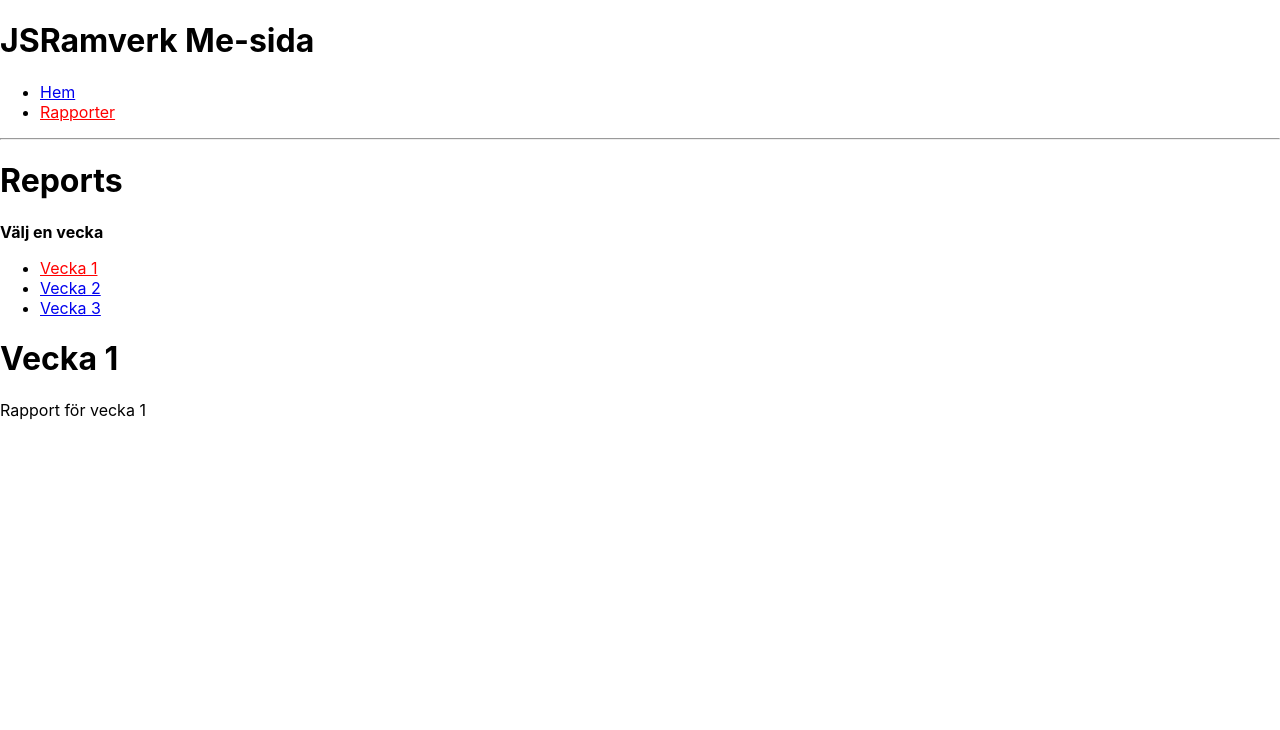
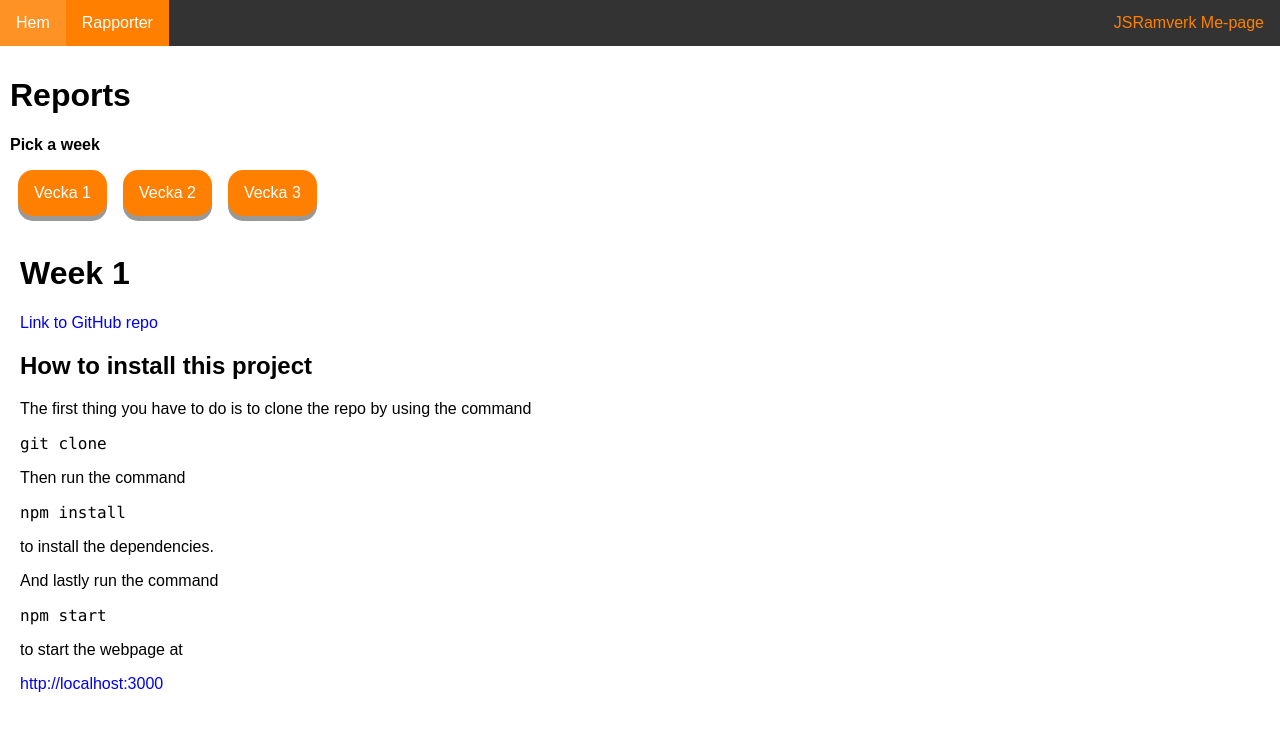
Before and after one commit to markusholmberg/jsramverk, a React (Create React App) app: page /reports/week/1 in a window 1280 px wide. Shown: the top 730 px of the page. Built offline with nearby package versions, Linux system fonts and the light colour scheme.

Commit message:
Added some styling and added text to first report

```diff
--- a/src/App.css
+++ b/src/App.css
@@ -1,37 +1,98 @@
-.App {
-  text-align: center;
+body {
+    font-family: sans-serif;
 }
 
-.App-logo {
-  animation: App-logo-spin infinite 20s linear;
-  height: 40vmin;
-  pointer-events: none;
+span {
+    float: right;
 }
 
-.App-header {
-  background-color: #282c34;
-  min-height: 100vh;
-  display: flex;
-  flex-direction: column;
-  align-items: center;
-  justify-content: center;
-  font-size: calc(10px + 2vmin);
-  color: white;
+.title {
+    text-align: center;
+    font-family: sans-serif;
 }
 
-.App-link {
-  color: #61dafb;
+.nav {
+    display: block;
 }
 
-@keyframes App-logo-spin {
-  from {
-    transform: rotate(0deg);
-  }
-  to {
-    transform: rotate(360deg);
-  }
+.nav ul {
+    list-style: none;
+    margin: 0;
+    padding: 0;
+    overflow: hidden;
+    background-color: #333;
+}
+
+.nav ul li {
+    float: left;
+}
+
+.nav ul li a {
+    display: block;
+    color: white;
+    text-align: center;
+    padding: 14px 16px;
+    text-decoration: none;
+}
+
+.nav ul li a:hover {
+    background-color: #ff9224;
 }
 
 .active {
-    color: red;
+    background-color: #ff8000;
 }
+
+a {
+    text-decoration: none;
+}
+
+a:visited {
+    text-decoration: none;
+}
+
+.first, .reports {
+    margin: 0;
+    width: 70%;
+    padding: 10px;
+}
+
+.list {
+    display: block;
+    margin-top: 0.5em;
+}
+
+.reports ul {
+    list-style: none;
+    margin: 0;
+    padding: 0;
+    overflow: hidden;
+}
+
+.reports ul li {
+    float: left;
+}
+
+.reports ul li a {
+    font-family: sans-serif;
+    background-color: #ff8000;
+    outline: none;
+    box-shadow: 0 5px #999;
+    margin: 0.5em 0.5em;
+    border-radius: 15px;
+    display: block;
+    color: white;
+    text-align: center;
+    padding: 14px 16px;
+    text-decoration: none;
+}
+
+.reports ul li a:hover {
+    background-color: #ff9224;
+}
+
+.reports ul li a:active {
+    background-color: #ff9224;
+    box-shadow: 0 5px #666;
+    transform: translateY(4px);
+}
--- a/src/App.js
+++ b/src/App.js
@@ -8,9 +8,9 @@ export default class App extends Component {
     render() {
         return (
             <div>
-                <h1>JSRamverk Me-sida</h1>
                 <Router>
                     <div>
+                        <nav className="nav">
                             <ul>
                                 <li>
                                     <NavLink activeClassName="active" exact={true} to="/">Hem</NavLink>
@@ -18,8 +18,11 @@ export default class App extends Component {
                                 <li>
                                     <NavLink activeClassName="active" to="/reports">Rapporter</NavLink>
                                 </li>
+                                <li style={{float: "right", display: "block", padding: "14px 16px", color: "#ff8000"}}>
+                                    JSRamverk Me-page
+                                </li>
                             </ul>
-                        <hr />
+                        </nav>
                     <Route exact path="/" component={Me} />
                     <Route path="/reports" component={Reports} />
                   </div>
--- a/src/Me.jsx
+++ b/src/Me.jsx
@@ -5,9 +5,13 @@ import './App.css';
 export default class Me extends Component {
     render() {
         return (
-            <div>
-                <h1>Om mig</h1>
-                <p>Hejehj</p>
+            <div className="first">
+                <div>
+                    <h1>About me</h1>
+                    <p>My name is Markus Holmberg. I am studying the third year of Webprogramming at Blekinge Institute of Technology.
+                    In my freetime I like to play videogames, hang out with friends or go skiing in the winter.
+                    </p>
+                </div>
             </div>
         )
     }
--- a/src/Reports.jsx
+++ b/src/Reports.jsx
@@ -7,23 +7,25 @@ import './App.css';
 export default class Reports extends Component {
     render() {
         return (
-            <div>
+            <div className="reports">
                 <h1>Reports</h1>
-                <strong>Välj en vecka</strong>
+                <strong>Pick a week</strong>
+                <div className="list">
                     <ul>
                       <li>
-                    <NavLink activeClassName="active" to="/reports/week/1">Vecka 1 </NavLink>
+                        <NavLink activeClassName="activeReport" to="/reports/week/1">Vecka 1 </NavLink>
                       </li>
                       <li>
-                    <NavLink activeClassName="active" to="/reports/week/2">Vecka 2 </NavLink>
+                        <NavLink activeClassName="activeReport" to="/reports/week/2">Vecka 2 </NavLink>
                       </li>
                       <li>
-                    <NavLink activeClassName="active" to="/reports/week/3">Vecka 3 </NavLink>
+                        <NavLink activeClassName="activeReport" to="/reports/week/3">Vecka 3 </NavLink>
                       </li>
                     </ul>
                     <Route path="/reports/week/1" component={WeekOne} />
                     <Route path="/reports/week/2" component={WeekTwo} />
                 </div>
+            </div>
         )
     }
 }
--- a/src/WeekOne.jsx
+++ b/src/WeekOne.jsx
@@ -9,9 +9,17 @@ import './App.css';
 export default class WeekOne extends Component {
     render() {
         return (
-            <div>
-                <h1>Vecka 1</h1>
-                <p>Rapport för vecka 1</p>
+            <div className="reports">
+                <h1>Week 1</h1>
+                <a href="https://github.com/markusholmberg/jsramverk">Link to GitHub repo</a>
+                <br />
+                <h2>How to install this project</h2>
+
+                <p>The first thing you have to do is to clone the repo by using the command</p> <code>git clone</code>
+
+                <p>Then run the command</p> <code>npm install</code><p> to install the dependencies.</p>
+
+                <p>And lastly run the command</p> <code>npm start</code><p> to start the webpage at </p><a href="http://localhost:3000">http://localhost:3000</a>
             </div>
         )
     }
```
Also changed, not shown: 1 other file (tests, documents, lock files or other folders). Lines whose indentation alone changed are shown as unchanged.
